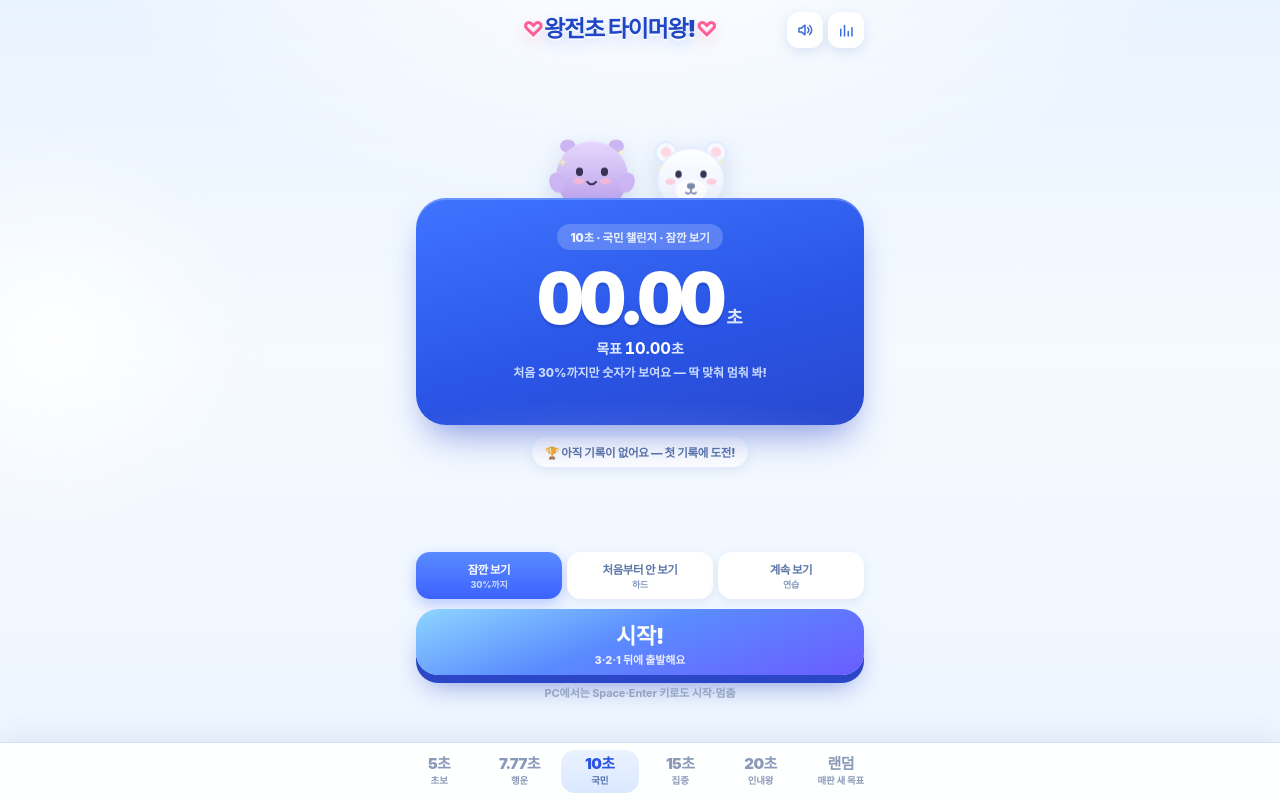
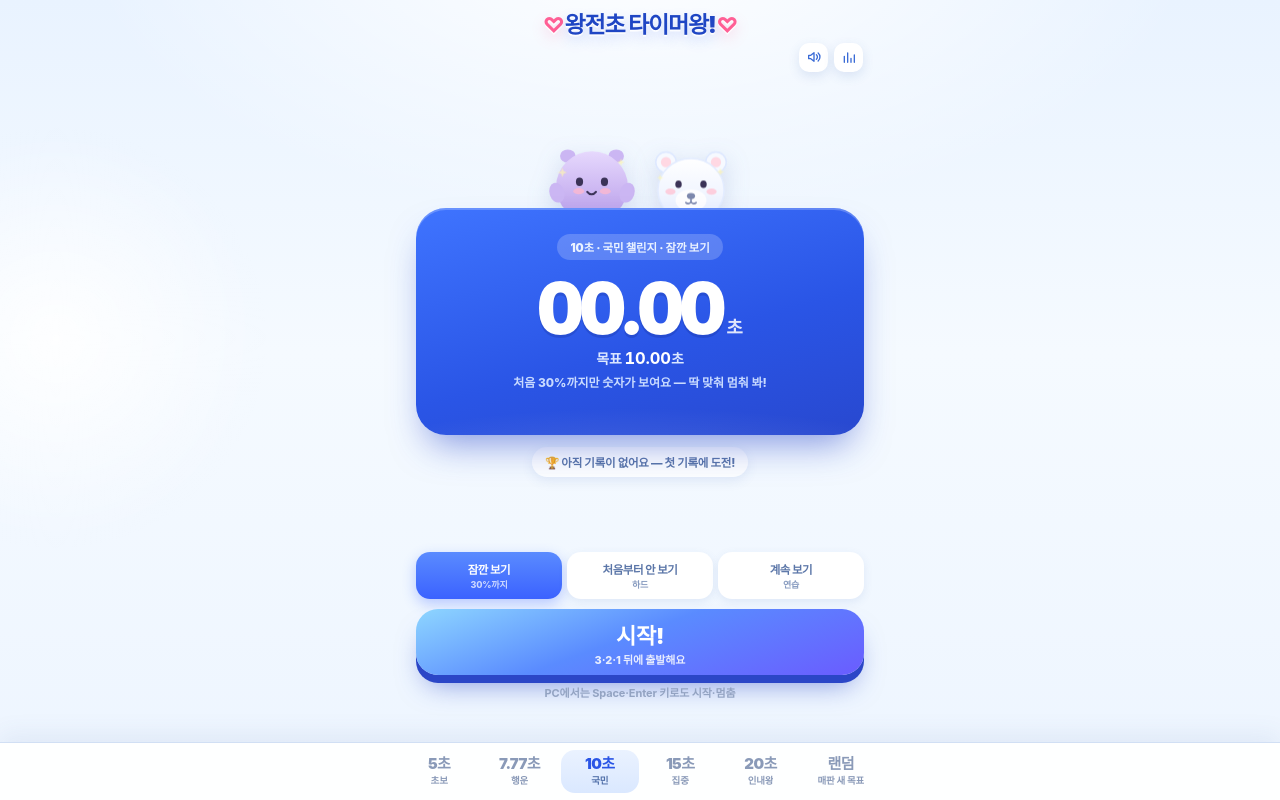
Before and after one commit to chohanui2-home/wangjeon-timer, a plain HTML site: page index.html in a window 1280 px wide. Drawn offline with Linux system fonts and the light colour scheme.

Commit message:
제목 가운데 정렬: 유틸리티 버튼을 제목 아래 줄로 분리

```diff
--- a/index.html
+++ b/index.html
@@ -41,7 +41,7 @@ button{font-family:inherit;cursor:pointer}
   padding:calc(8px + env(safe-area-inset-top)) 16px calc(100px + env(safe-area-inset-bottom));
   min-height:100vh;min-height:100dvh;display:flex;flex-direction:column;
 }
-.topbar{display:flex;align-items:center;justify-content:space-between;gap:5px;padding:4px 0 8px}
+.topbar{display:flex;align-items:center;justify-content:center;padding:4px 0 3px}
 .topbar h1{
   margin:0;flex:1 1 auto;min-width:0;text-align:center;
   font-size:clamp(17px,5.2vw,23px);font-weight:900;line-height:1.2;
@@ -52,7 +52,9 @@ button{font-family:inherit;cursor:pointer}
   color:#ff5f95;font-weight:900;font-size:.94em;vertical-align:.02em;padding:0 .03em;
   text-shadow:0 1px 0 #fff,0 2px 0 rgba(255,255,255,.7),0 6px 14px rgba(255,95,149,.28);
 }
-.topright{display:flex;gap:5px;align-items:center}
+.toptools{display:flex;justify-content:flex-end;align-items:center;gap:6px;padding:0 1px 4px}
+.toptools .iconbtn{width:29px;height:29px;border-radius:10px}
+.toptools .iconbtn svg{width:16px;height:16px}
 .iconbtn{
   width:36px;height:36px;flex:0 0 auto;border-radius:12px;border:none;background:#fff;
   box-shadow:0 4px 12px rgba(58,96,180,.14);color:#3a6bd6;display:grid;place-items:center;padding:0;
@@ -61,7 +63,6 @@ button{font-family:inherit;cursor:pointer}
 .iconbtn:active{transform:scale(.93)}
 .iconbtn svg{width:18px;height:18px;fill:none;stroke:currentColor;stroke-width:2;stroke-linecap:round;stroke-linejoin:round}
 .iconbtn.off{color:#9aa9c6}
-.spacer{width:36px;height:36px;flex:0 0 auto}
 
 main{flex:1;display:flex;flex-direction:column;min-height:0}
 .playview{display:flex;flex-direction:column;flex:1;min-height:0}
@@ -263,9 +264,9 @@ main{flex:1;display:flex;flex-direction:column;min-height:0}
 <body>
 <div class="app">
   <header class="topbar">
-    <div class="spacer"></div>
     <h1><span class="hh">♡</span>왕전초 타이머왕!<span class="hh">♡</span></h1>
-    <div class="topright">
+  </header>
+  <div class="toptools">
     <button class="iconbtn" id="sndBtn" type="button" aria-label="효과음 켜기/끄기">
       <svg id="sndOnIcon" viewBox="0 0 24 24" aria-hidden="true"><path d="M4 9.5h3.2L12 5.6v12.8L7.2 14.5H4z"/><path d="M15.6 8.6a4.6 4.6 0 0 1 0 6.8"/><path d="M18.2 6a8 8 0 0 1 0 12"/></svg>
       <svg id="sndOffIcon" viewBox="0 0 24 24" aria-hidden="true" style="display:none"><path d="M4 9.5h3.2L12 5.6v12.8L7.2 14.5H4z"/><path d="M16 9.5l5 5M21 9.5l-5 5"/></svg>
@@ -274,7 +275,6 @@ main{flex:1;display:flex;flex-direction:column;min-height:0}
       <svg viewBox="0 0 24 24" aria-hidden="true"><path d="M5 20V11M10 20V6M15 20v-6M20 20V9"/></svg>
     </button>
   </div>
-  </header>
 
   <main>
     <section class="playview" id="playView">
```
Lines whose indentation alone changed are shown as unchanged.
